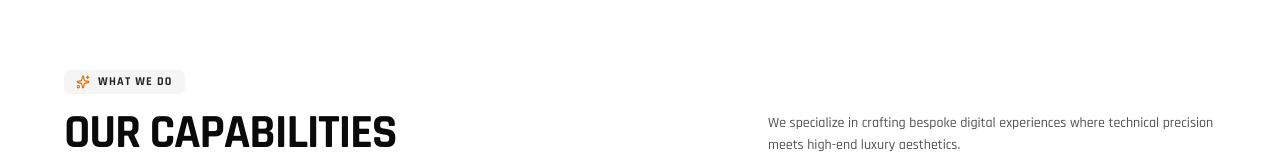
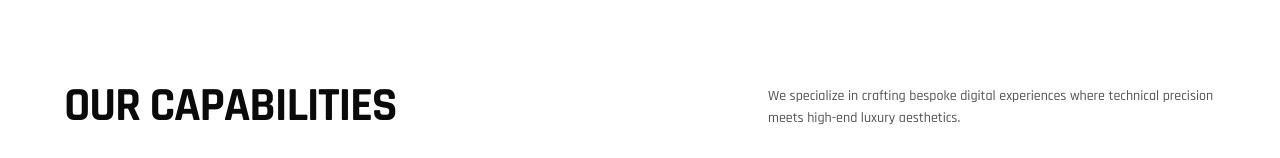
Before and after one commit to Shivam10yadav/northpeak, a React app in the folder frontend/: page / in a window 1280 px wide. Shown: the part 794-952 px from the top of the page. Built offline with nearby package versions, Linux system fonts and the light colour scheme; the HTML template or start-up script is replaced by a standard one.

Commit message:
removes unsued icons

```diff
--- a/frontend/src/components/Services.jsx
+++ b/frontend/src/components/Services.jsx
@@ -68,10 +68,7 @@ const Services = () => {
 
         <div className="flex flex-col gap-4 md:flex-row md:items-end md:justify-between border-b border-neutral-200 pb-8">
           <div>
-            <div className="inline-flex items-center gap-2 rounded-md bg-neutral-100 px-3 py-1 text-xs font-bold uppercase tracking-widest text-neutral-800">
-              <Sparkles className="h-3.5 w-3.5 text-amber-600" />
-              <span>What We Do</span>
-            </div>
+
             <h2 className="mt-3 text-3xl font-bold tracking-tight text-neutral-950 sm:text-4xl md:text-5xl">
               OUR CAPABILITIES
             </h2>
```
